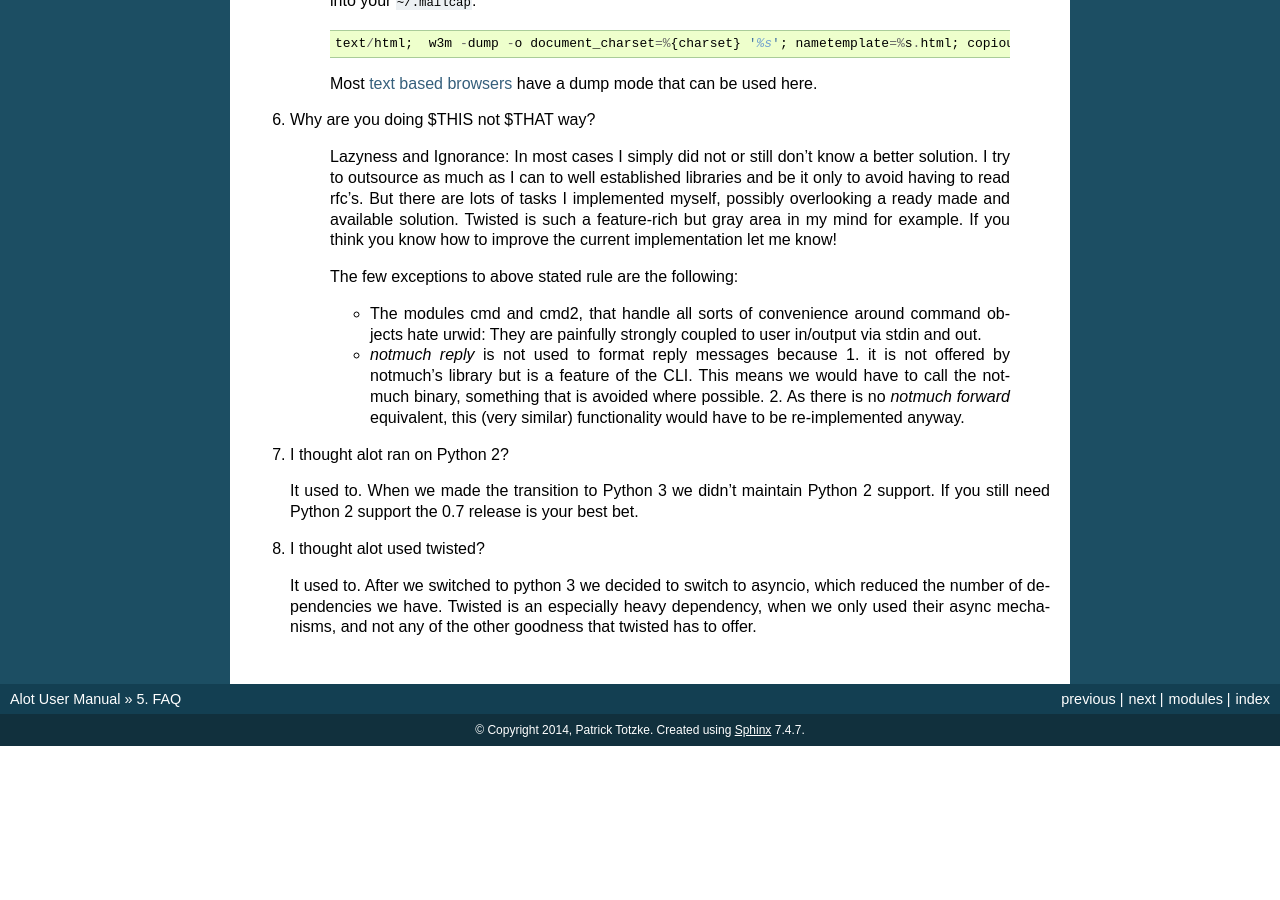
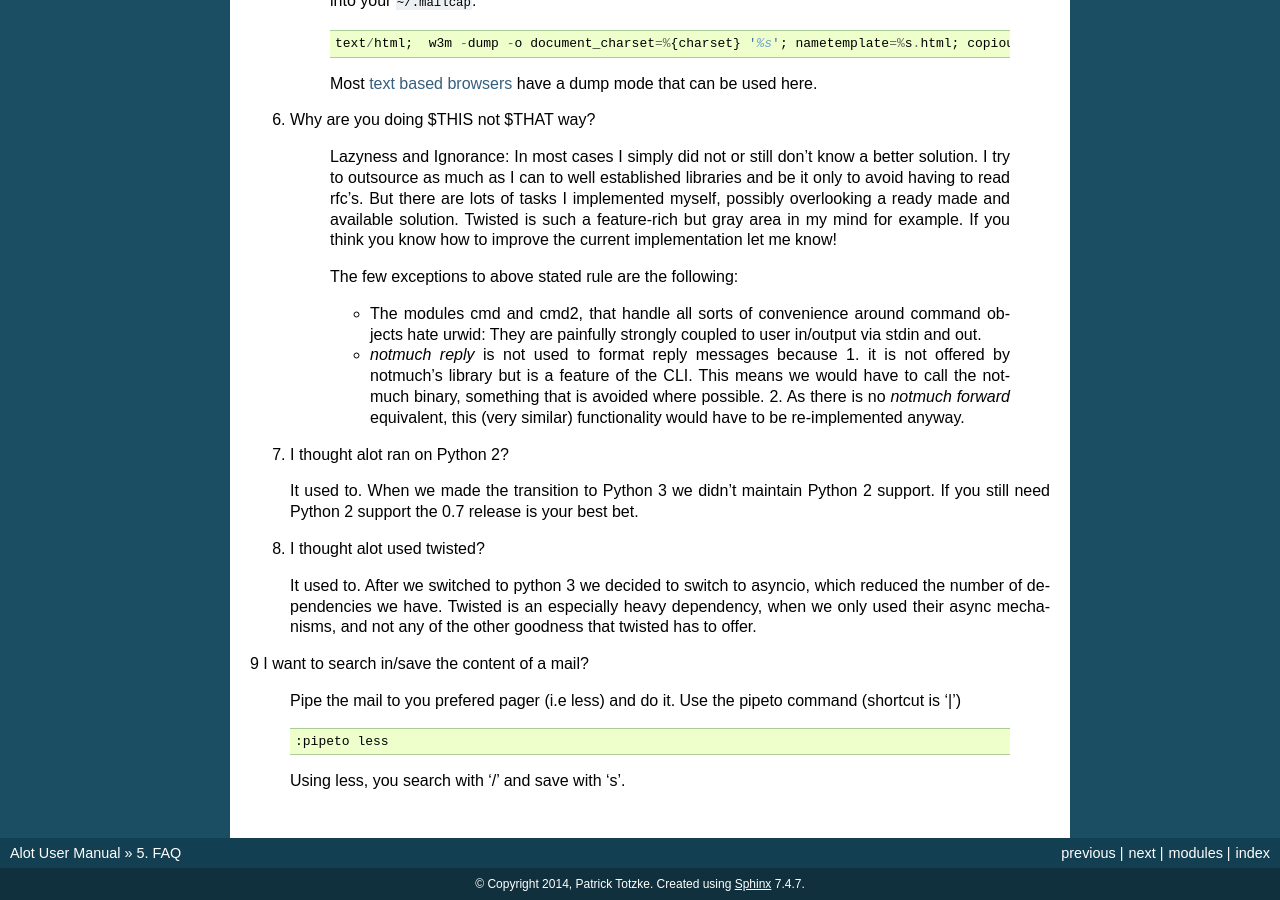
Before and after one commit to pazz/alot, a Sphinx documentation site: the page built from docs/source/faq.rst, in a window 1280 px wide and 900 px high, scrolled down 776 px. Built offline with Sphinx 7.4.7, drawn with Linux system fonts in a browser that asks for light colours; before the commit the page ends 1522 px from its top, so only the background shows below that.

Commit message:
add a section to faq

```diff
--- a/docs/source/faq.rst
+++ b/docs/source/faq.rst
@@ -81,3 +81,13 @@ FAQ
    which reduced the number of dependencies we have. Twisted is an especially
    heavy dependency, when we only used their async mechanisms, and not any of
    the other goodness that twisted has to offer.
+
+.. _faq_9:
+
+9 I want to search in/save the content of a mail?
+
+	Pipe the mail to you prefered pager (i.e less) and do it. Use the pipeto command (shortcut is '|') ::
+
+		:pipeto less
+
+	Using less, you search with '/' and save with 's'.
```
